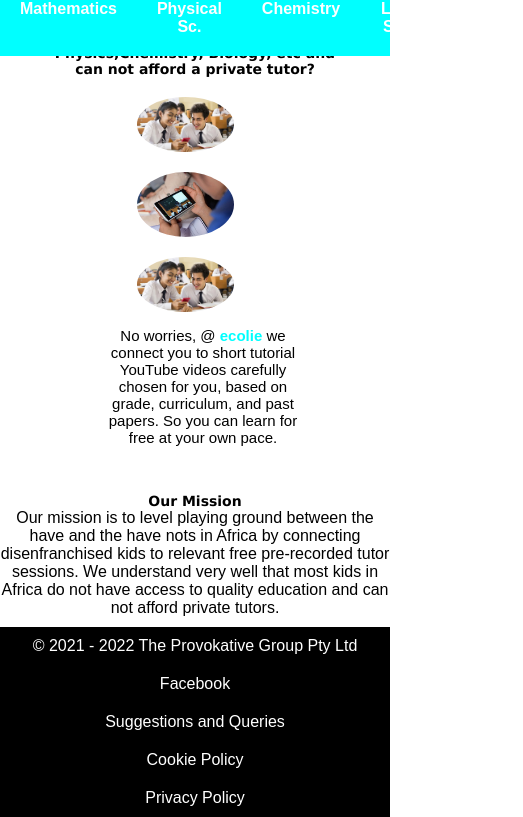
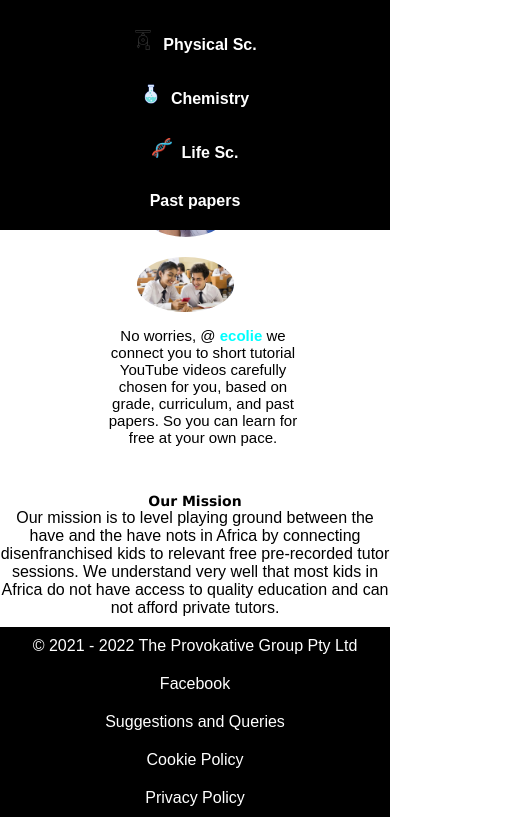
Before and after one commit to Asanda-Ngcobo/update, a plain HTML site: page index.html in a window 390 px wide. Shown: the part 44-861 px from the top of the page, 523 px wide, since content can reach past the window. Drawn offline with Linux system fonts and the light colour scheme.

Commit message:
Update stylesheet.css

```diff
--- a/stylesheet.css
+++ b/stylesheet.css
@@ -20,7 +20,7 @@ body{
     margin-left: 0%;
 }
 .menu-bar{
-    background: aqua;
+    background: black;
     text-align: center;
     margin-top: 0px;
     position: fixed;
@@ -200,6 +200,12 @@ Screen and (max-width: 600px){
 
     }
 
+
+    .homebar:hover .menu-bar ul{
+        display:block;
+
+    }
+
     .homebar:hover .menu-bar ul li a{
         text-align: center;
     }
```
